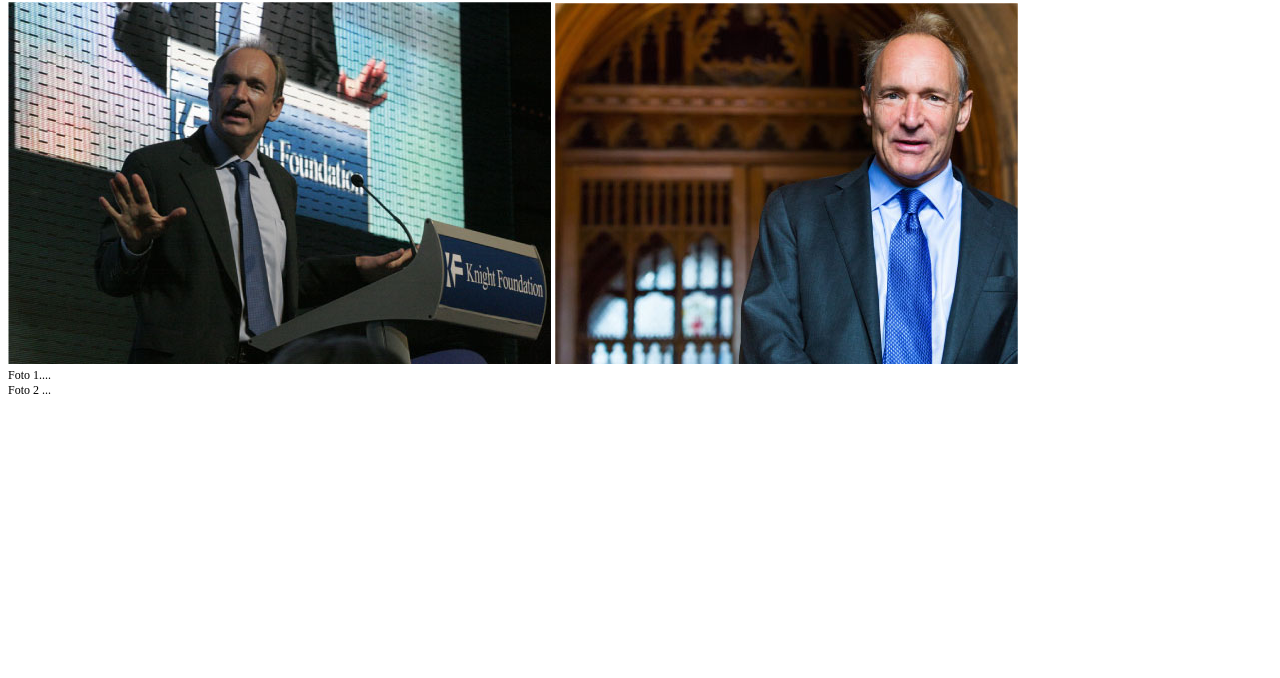
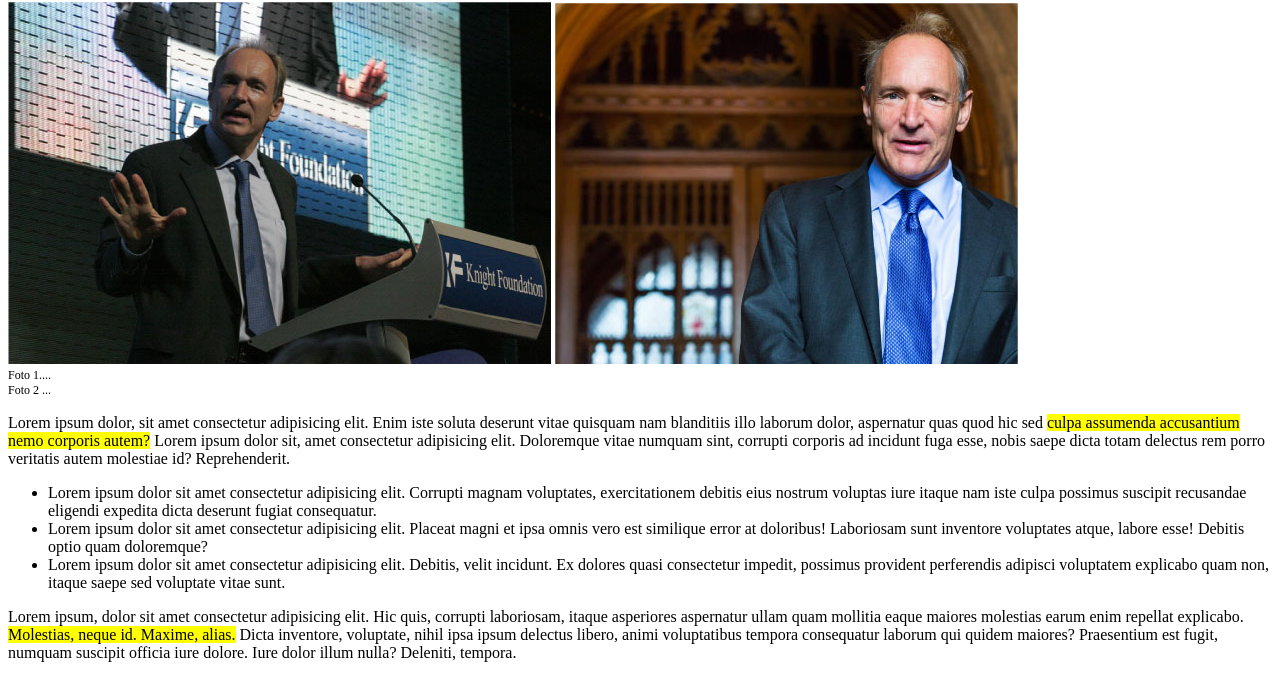
Before and after one commit to olgas-class/css-booleaner, a plain HTML site: page index.html in a window 1280 px wide. Shown: the part 246-924 px from the top of the page. Before the commit the page ends 800 px from the top, so only its background shows below. Drawn offline with Linux system fonts and the light colour scheme.

Commit message:
feat: content blocks completed

```diff
--- a/css/style.css
+++ b/css/style.css
@@ -35,3 +35,8 @@ table heading - #20a9e5
 .caption {
   font-size: 12px;
 }
+
+.highlight {
+  background-color: #ffff00;
+  font-weight: 500;
+}
--- a/index.html
+++ b/index.html
@@ -48,7 +48,15 @@
         <!-- /Images block -->
 
         <!-- Content block  -->
-        <div></div>
+        <div>
+          <p>Lorem ipsum dolor, sit amet consectetur adipisicing elit. Enim iste soluta deserunt vitae quisquam nam blanditiis illo laborum dolor, aspernatur quas quod hic sed <strong class="highlight">culpa assumenda accusantium nemo corporis autem?</strong> Lorem ipsum dolor sit, amet consectetur adipisicing elit. Doloremque vitae numquam sint, corrupti corporis ad incidunt fuga esse, nobis saepe dicta totam delectus rem porro veritatis autem molestiae id? Reprehenderit.</p>
+
+          <ul>
+            <li>Lorem ipsum dolor sit amet consectetur adipisicing elit. Corrupti magnam voluptates, exercitationem debitis eius nostrum voluptas iure itaque nam iste culpa possimus suscipit recusandae eligendi expedita dicta deserunt fugiat consequatur.</li>
+            <li>Lorem ipsum dolor sit amet consectetur adipisicing elit. Placeat magni et ipsa omnis vero est similique error at doloribus! Laboriosam sunt inventore voluptates atque, labore esse! Debitis optio quam doloremque?</li>
+            <li>Lorem ipsum dolor sit amet consectetur adipisicing elit. Debitis, velit incidunt. Ex dolores quasi consectetur impedit, possimus provident perferendis adipisci voluptatem explicabo quam non, itaque saepe sed voluptate vitae sunt.</li>
+          </ul>
+        </div>
         <!-- /Content block  -->
 
         <!-- Table block -->
@@ -56,7 +64,10 @@
         <!-- /Table block -->
 
         <!-- Content block -->
-        <div></div>
+        <div>
+          <p>Lorem ipsum, dolor sit amet consectetur adipisicing elit. Hic quis, corrupti laboriosam, itaque asperiores aspernatur ullam quam mollitia eaque maiores molestias earum enim repellat explicabo. <strong class="highlight">Molestias, neque id. Maxime, alias.</strong>
+          Dicta inventore, voluptate, nihil ipsa ipsum delectus libero, animi voluptatibus tempora consequatur laborum qui quidem maiores? Praesentium est fugit, numquam suscipit officia iure dolore. Iure dolor illum nulla? Deleniti, tempora.</p>
+        </div>
         <!-- Content block -->
       </section>
       <!-- /Article section -->
```
